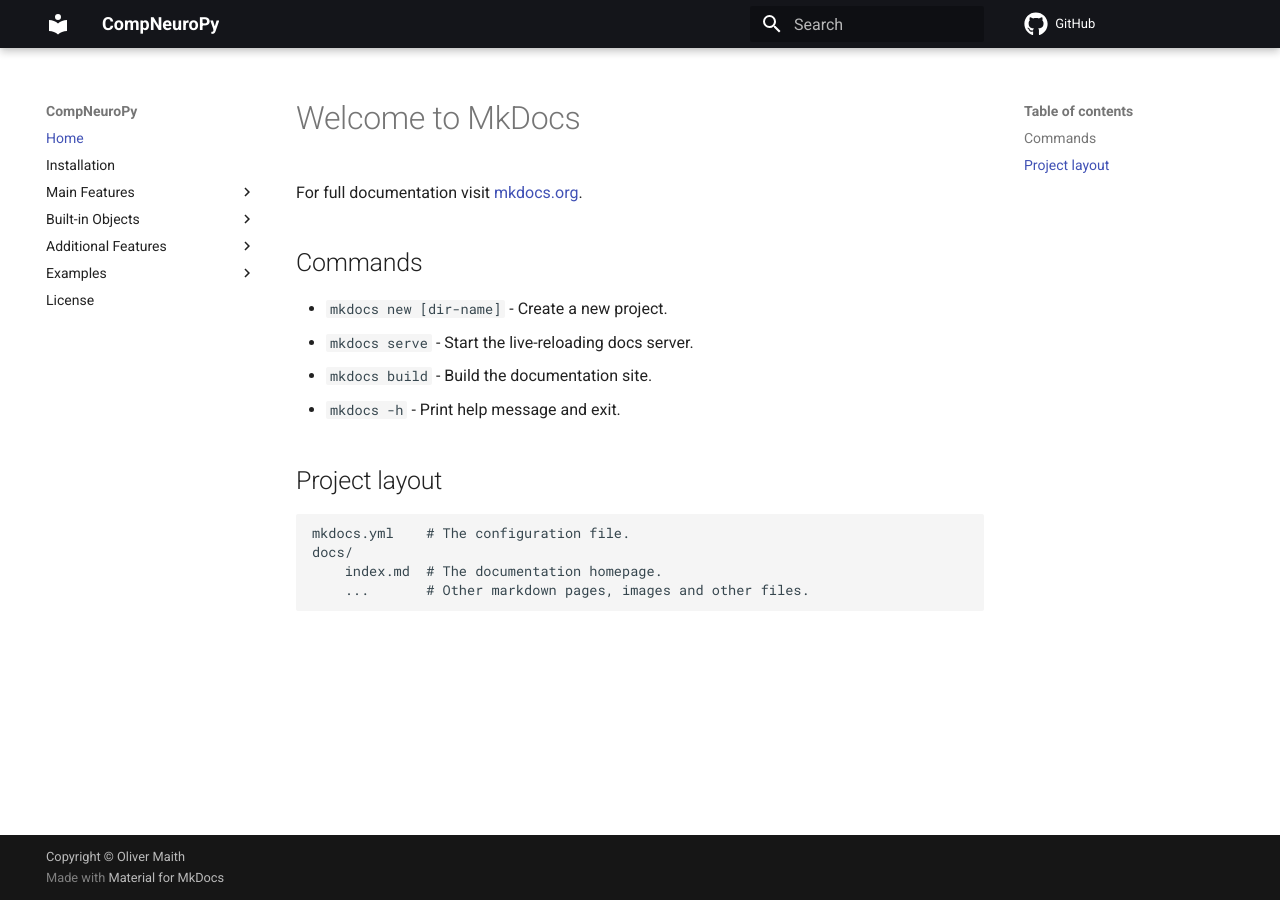
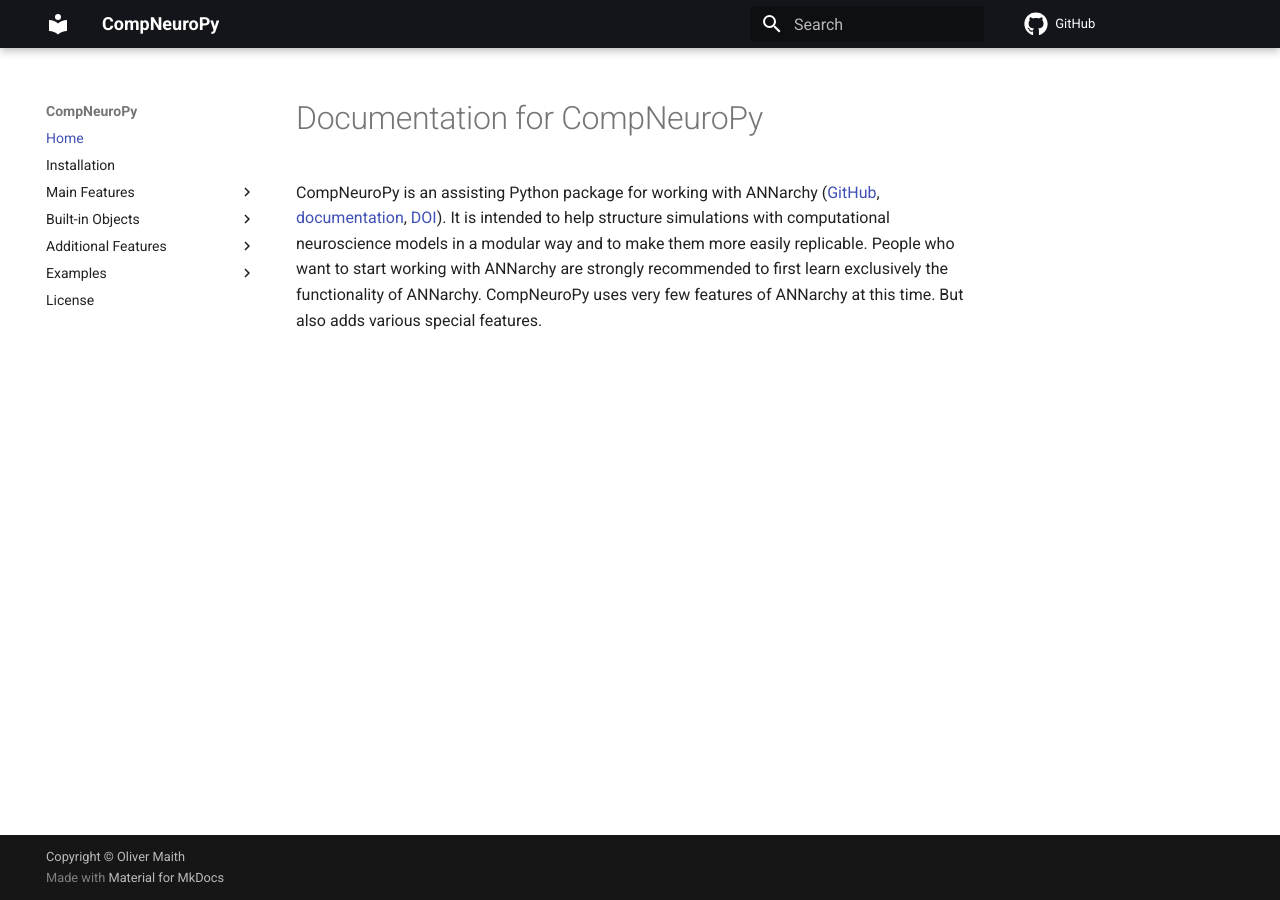
Before and after one commit to Olimaol/CompNeuroPy, an MkDocs documentation site: the page built from docs/index.md, in a window 1280 px wide. Built offline with MkDocs 1.6.1 and Material for MkDocs 9.7.7, drawn with Linux system fonts in a browser that asks for light colours; comment, search, counter and statistics services are not loaded.

Commit message:
updated doc

```diff
--- a/docs/index.md
+++ b/docs/index.md
@@ -1,17 +1,4 @@
-# Welcome to MkDocs
+# Documentation for CompNeuroPy
 
-For full documentation visit [mkdocs.org](https://www.mkdocs.org).
-
-## Commands
-
-* `mkdocs new [dir-name]` - Create a new project.
-* `mkdocs serve` - Start the live-reloading docs server.
-* `mkdocs build` - Build the documentation site.
-* `mkdocs -h` - Print help message and exit.
-
-## Project layout
-
-    mkdocs.yml    # The configuration file.
-    docs/
-        index.md  # The documentation homepage.
-        ...       # Other markdown pages, images and other files.
+CompNeuroPy is an assisting Python package for working with ANNarchy ([GitHub](https://github.com/ANNarchy/ANNarchy), [documentation](https://annarchy.github.io/), [DOI](https://doi.org/10.5281/zenodo.6415039)). It is intended to help structure simulations with computational neuroscience models in a modular way and to make them more easily replicable.
+People who want to start working with ANNarchy are strongly recommended to first learn exclusively the functionality of ANNarchy. CompNeuroPy uses very few features of ANNarchy at this time. But also adds various special features.
```
Also changed, not shown: site/index.html, site/search/search_index.json, 1 other file.
